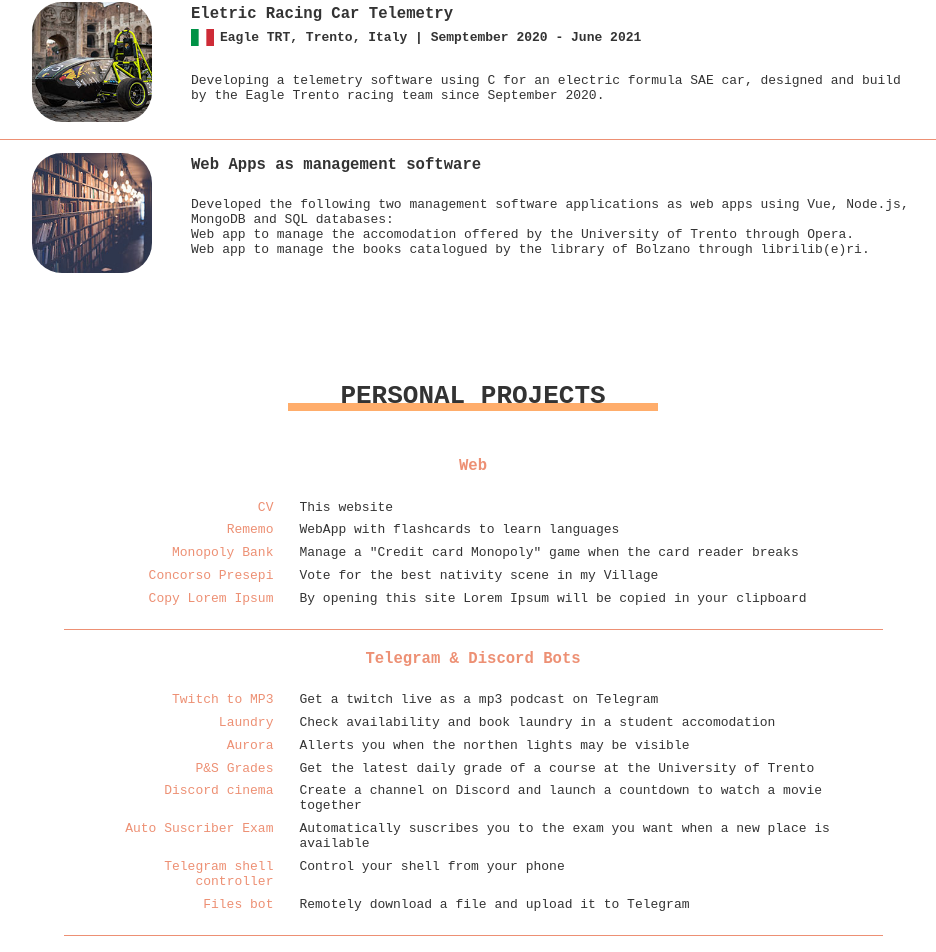
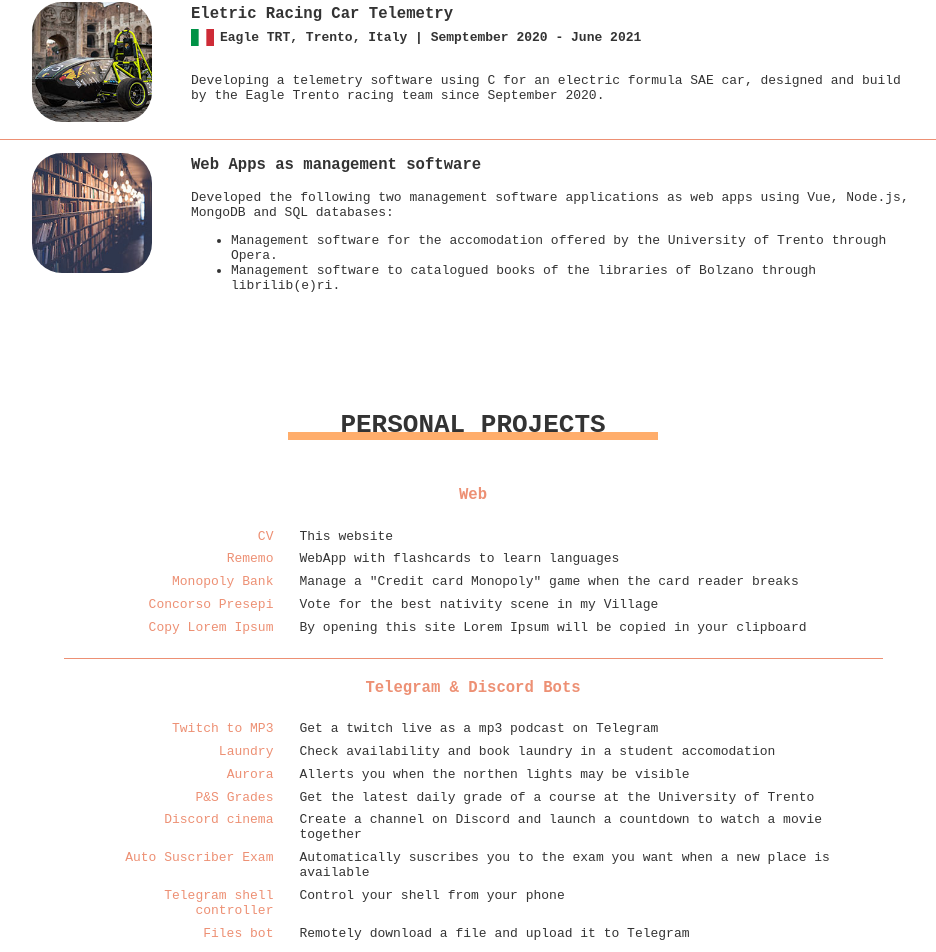
Before and after one commit to nicolatoscan/nicolatoscan, a Svelte app: page / in a window 1280 px wide. Shown: the part 2492-3444 px from the top of the page, without its empty margins (167-1103 px from the left). Built offline with nearby package versions, Linux system fonts and the light colour scheme.

Commit message:
rewrote experience

```diff
--- a/src/components/Boxes.svelte
+++ b/src/components/Boxes.svelte
@@ -158,9 +158,11 @@
             {
                 img: "./images/webapp.jpg",
                 title: "Web Apps as management software",
-                description: "Developed the following two management software applications as web apps using Vue, Node.js, MongoDB and SQL databases:<br />" +
-                    "Web app to manage the accomodation offered by the University of Trento through Opera.<br />" +
-                    "Web app to manage the books catalogued by the library of Bolzano through librilib(e)ri."
+                description: "Developed the following two management software applications as web apps using Vue, Node.js, MongoDB and SQL databases:<br />\
+                <ul>\
+                <li>Management software for the accomodation offered by the University of Trento through Opera.</li>\
+                <li>Management software to catalogued books of the libraries of Bolzano through librilib(e)ri.</li>\
+                </ui>"
             },
             // {
             //     // img: "./images/fal.jpg",
```
